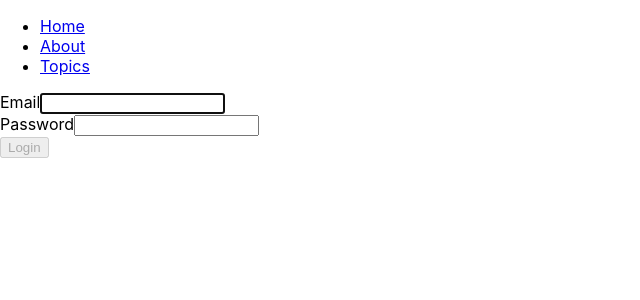
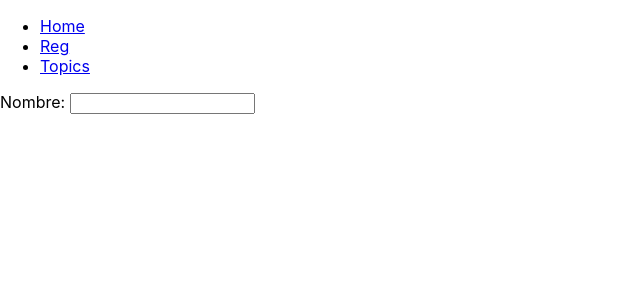
Before and after one commit to Chicago19/team-17, a React (Create React App) app in the folder my-app/: page /reg in a window 1280 px wide. Shown: the top 300 px of the page, without its empty margins (0-640 px from the left). Built offline with nearby package versions, Linux system fonts and the light colour scheme.

Commit message:
working on reg form

```diff
--- a/my-app/src/App.js
+++ b/my-app/src/App.js
@@ -24,9 +24,9 @@ function Home() {
   return <h2>Home</h2>;
 }
 
-function About() {
-  return <h2>About</h2>;
-}
+//function Reg() {
+  //return <h2>Reg</h2>;
+//}
 
 function Topic({ match }) {
   return <h3>Requested Param: {match.params.id}</h3>;
@@ -63,7 +63,7 @@ function Header() {
         <Link to="/">Home</Link>
       </li>
       <li>
-        <Link to="/about">About</Link>
+        <Link to="/reg">Reg</Link>
       </li>
       <li>
         <Link to="/topics">Topics</Link>
--- a/my-app/src/Reg.js
+++ b/my-app/src/Reg.js
@@ -27,35 +27,9 @@ export default class Reg extends Component {
 
   render() {
     return (
-      <div >
-        <form onSubmit={this.handleSubmit}>
-          <FormGroup controlId="email" bsSize="large">
-            <FormLabel>Email</FormLabel>
-            <FormControl
-              autoFocus
-              type="email"
-              value={this.state.email}
-              onChange={this.handleChange}
-            />
-          </FormGroup>
-          <FormGroup controlId="password" bsSize="large">
-            <FormLabel>Password</FormLabel>
-            <FormControl
-              value={this.state.password}
-              onChange={this.handleChange}
-              type="password"
-            />
-          </FormGroup>
-          <Button
-            block
-            bsSize="large"
-            disabled={!this.validateForm()}
-            type="submit"
-          >
-            Login
-          </Button>
-        </form>
-      </div>
+      <form onSubmit={this.handleSubmit}>
+        Nombre: <input type="text" name="name"/>
+      </form>
     );
   }
 }
```
